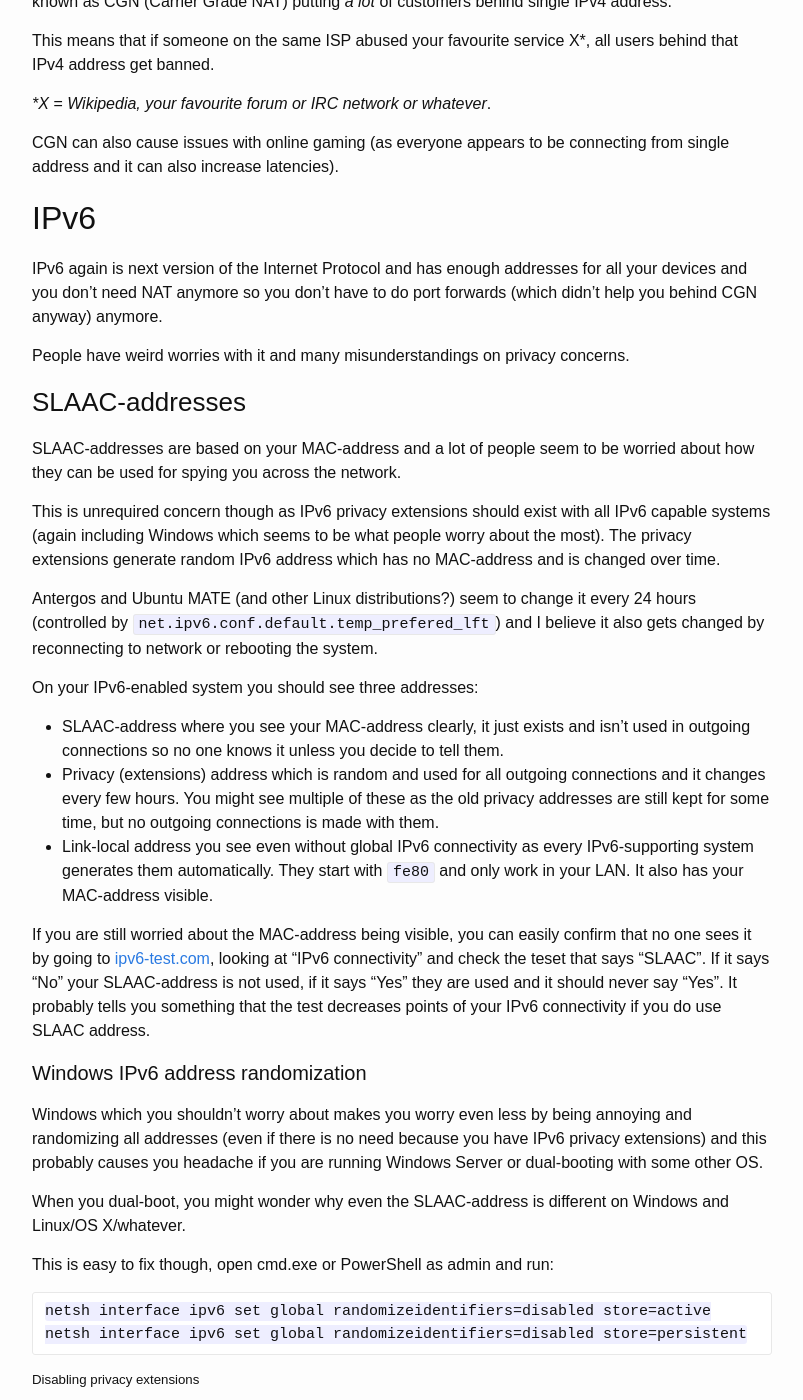
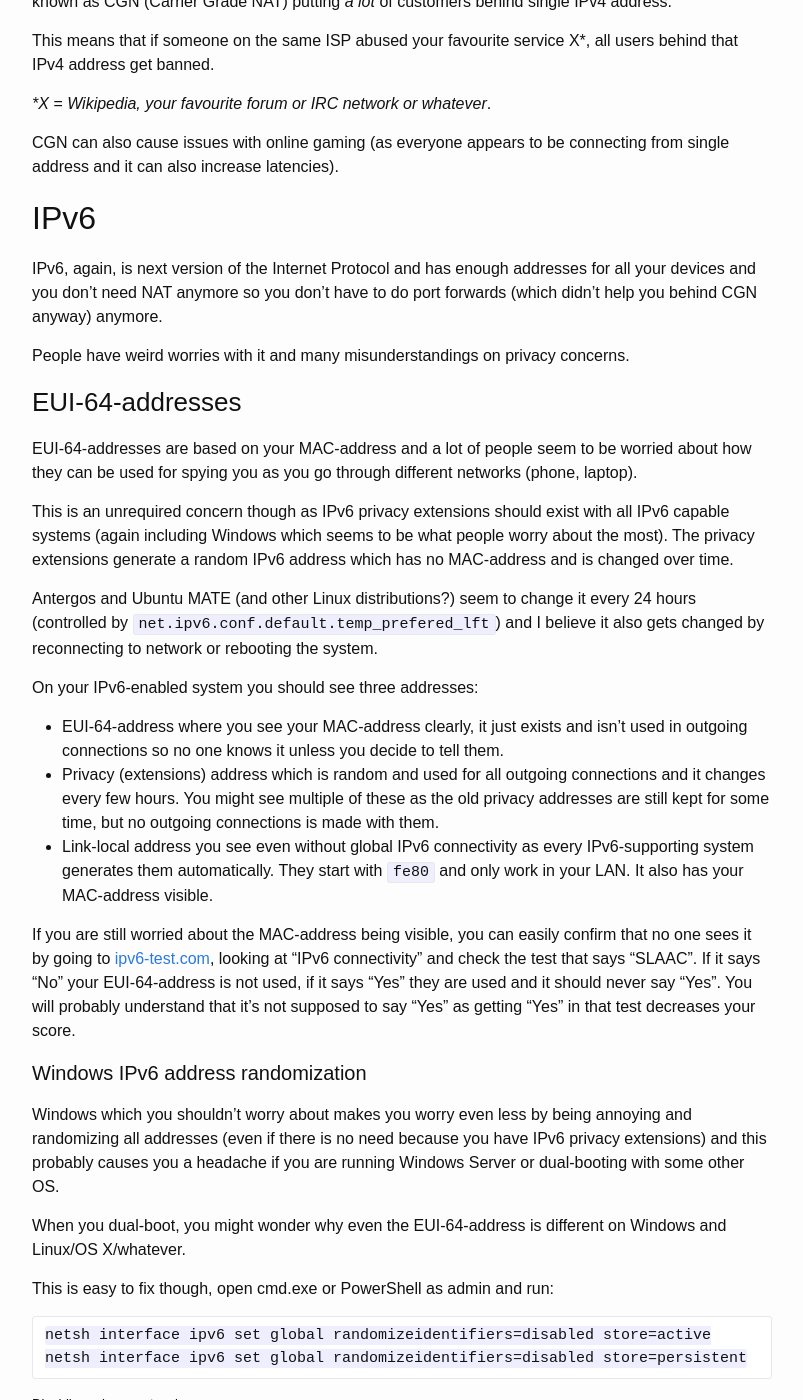
Before and after one commit to Mikaela/mikaela.github.io, a Jekyll site: the page built from _posts/2015-06-22-ipv6.md, in a window 1280 px wide and 1400 px high, scrolled down 510 px. Shown: the whole window, without its empty margins (238-1041 px from the left). Built offline with Jekyll 4.4.1, drawn with Linux system fonts in a browser that asks for light colours; Markdown is read by kramdown in place of the engine named in the settings; comment, search, counter and statistics services are not loaded; some of the changed text lies outside the part shown.

Commit message:
_posts/IPv6: many fixes

````diff
--- a/_posts/2015-06-22-ipv6.md
+++ b/_posts/2015-06-22-ipv6.md
@@ -37,22 +37,23 @@ connecting from single address and it can also increase latencies).
 
 ## IPv6
 
-IPv6 again is next version of the Internet Protocol and has enough
+IPv6, again, is next version of the Internet Protocol and has enough
 addresses for all your devices and you don't need NAT anymore so you don't
 have to do port forwards (which didn't help you behind CGN anyway) anymore.
 
 People have weird worries with it and many misunderstandings on privacy
 concerns.
 
-### SLAAC-addresses
+### EUI-64-addresses
 
-SLAAC-addresses are based on your MAC-address and a lot of people seem to
-be worried about how they can be used for spying you across the network.
+EUI-64-addresses are based on your MAC-address and a lot of people seem to
+be worried about how they can be used for spying you as you go through
+different networks (phone, laptop).
 
-This is unrequired concern though as IPv6 privacy extensions should exist
-with all IPv6 capable systems (again including Windows which seems to be
-what people worry about the most). The privacy extensions generate random
-IPv6 address which has no MAC-address and is changed over time.
+This is an unrequired concern though as IPv6 privacy extensions should
+exist with all IPv6 capable systems (again including Windows which seems
+to be what people worry about the most). The privacy extensions generate
+a random IPv6 address which has no MAC-address and is changed over time.
 
 Antergos and Ubuntu MATE (and other Linux distributions?) seem to change
 it every 24 hours (controlled by `net.ipv6.conf.default.temp_prefered_lft`)
@@ -61,7 +62,7 @@ the system.
 
 On your IPv6-enabled system you should see three addresses:
 
-* SLAAC-address where you see your MAC-address clearly, it just exists and
+* EUI-64-address where you see your MAC-address clearly, it just exists and
   isn't used in outgoing connections so no one knows it unless you decide
   to tell them.
 * Privacy (extensions) address which is random and used for all outgoing
@@ -75,19 +76,19 @@ On your IPv6-enabled system you should see three addresses:
 If you are still worried about the MAC-address being visible, you can
 easily confirm that no one sees it by going to
 [ipv6-test.com](http://ipv6-test.com), looking at "IPv6 connectivity" and
-check the teset that says "SLAAC". If it says "No" your SLAAC-address
+check the test that says "SLAAC". If it says "No" your EUI-64-address
 is not used, if it says "Yes" they are used and it should never say "Yes".
-It probably tells you something that the test decreases points of your
-IPv6 connectivity if you do use SLAAC address.
+You will probably understand that it's not supposed to say "Yes" as getting
+"Yes" in that test decreases your score.
 
 #### Windows IPv6 address randomization
 
 Windows which you shouldn't worry about makes you worry even less by being
 annoying and randomizing all addresses (even if there is no need because
-you have IPv6 privacy extensions) and this probably causes you headache
+you have IPv6 privacy extensions) and this probably causes you a headache
 if you are running Windows Server or dual-booting with some other OS.
 
-When you dual-boot, you might wonder why even the SLAAC-address is
+When you dual-boot, you might wonder why even the EUI-64-address is
 different on Windows and Linux/OS X/whatever.
 
 This is easy to fix though, open cmd.exe or PowerShell as admin and run:
@@ -99,8 +100,8 @@ netsh interface ipv6 set global randomizeidentifiers=disabled store=persistent
 
 ##### Disabling privacy extensions
 
-**YOU DON'T WANT TO DO THIS UNLESS YOUR PC IS SERVER AND SHOULDN'T EVER
-MOVE ANYWHERE. BY DOING THIS THE SLAAC-ADDRESS GETS USED AND EVERYONE DOES
+**YOU DON'T WANT TO DO THIS UNLESS YOUR PC IS A SERVER AND WON'T EVER BE
+MOVE ANYWHERE. BY DOING THIS THE EUI-64-ADDRESS GETS USED AND EVERYONE DOES
 SEE YOUR MAC-ADDRESS.**
 
 As I am talking so much about privacy extensions, I must probably tell
@@ -115,15 +116,15 @@ netsh interface ipv6 set privacy state=disabled store=active
 netsh interface ipv6 set privacy state=disabled store=persistent
 ```
 
-Linux: check NetworkManager or whatever you use config files
-(or connection editor) or use the
-kernel option directly in `/etc/sysctl.conf` or preferably
-`/etc/sysctl.d/<whatever>.conf`: `net.ipv6.conf.default.use_tempaddr=0`.
+Linux: check NetworkManager connection editor (or config files of whatever
+you use) or use the kernel option directly in `/etc/sysctl.conf` or
+preferably `/etc/sysctl.d/<whatever>.conf`:
+`net.ipv6.conf.default.use_tempaddr=0`.
 
 The numbers you can use here are:
 
 * 0 — IPv6 Privacy Extensions are disabled.
-* 1 — IPv6 Privacy Extensions are enabled, but **SLAAC-address is
+* 1 — IPv6 Privacy Extensions are enabled, but **EUI-64-address is
   preferred.**
 * 2 — IPv6 Privacy Extensions are enabled and preferred. This is usually
   the default and what you should use.
````
Also changed, not shown: other parts of _posts/2015-06-22-ipv6.md (+9 -6 lines).
